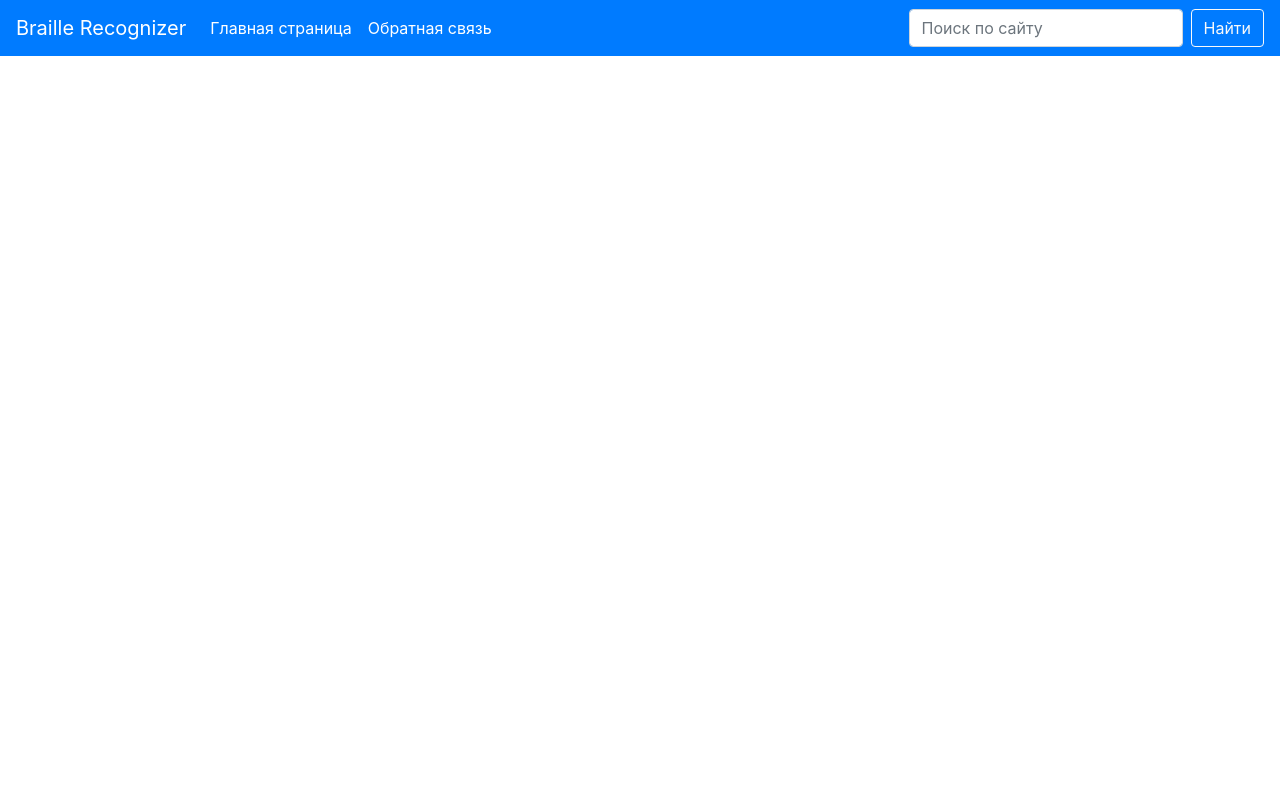
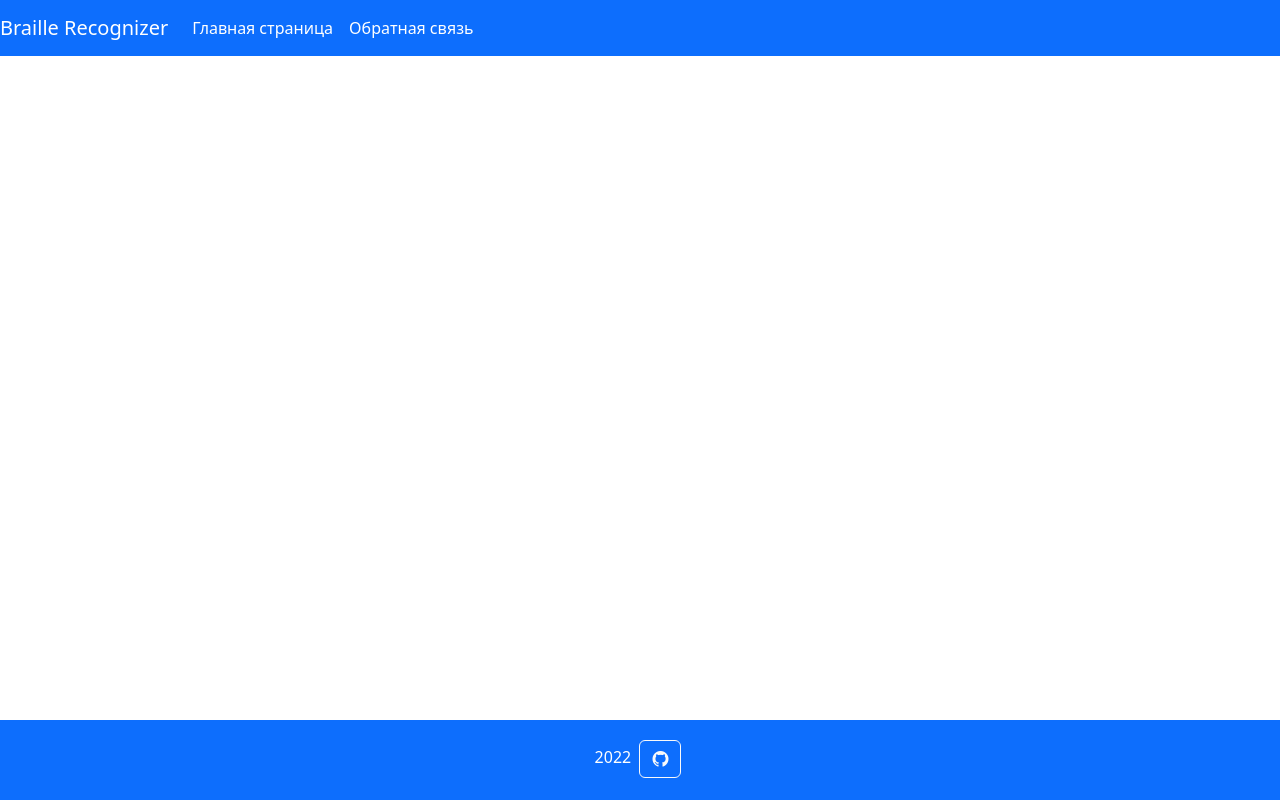
Before and after one commit to edwa1401/Braille-recognizer, a Flask app: template webapp/templates/base.html in a window 1280 px wide. Run offline with Flask 3, Linux system fonts and the light colour scheme; the template is opened without the code that fills it: most values are stand-ins (such as "Sample title", 1, 10 or a date in 2020); some libraries are stand-ins or nearby versions.

Commit message:
Added footer

```diff
--- /dev/null
+++ b/webapp/static/style.css
@@ -0,0 +1,7 @@
+footer {
+   position:fixed;
+   left:0px;
+   bottom:0px;
+   height:80px;
+   width:100%;
+}
--- a/webapp/templates/base.html
+++ b/webapp/templates/base.html
@@ -7,12 +7,16 @@
 
         <!-- Bootstrap CSS -->
         <link rel="stylesheet" href="https://cdn.jsdelivr.net/npm/bootstrap@4.1.3/dist/css/bootstrap.min.css">
+        <link rel="stylesheet" href="https://cdn.jsdelivr.net/npm/bootstrap-icons@1.9.1/font/bootstrap-icons.css">
+        <link href="https://cdn.jsdelivr.net/npm/bootstrap@5.2.2/dist/css/bootstrap.min.css" rel="stylesheet">
+        <link rel="stylesheet" href="{{ url_for('static', filename='style.css') }}">
 
         <title> {{ page_title }} </title>
     </head>
     <body>
         {% include "menu.html" %}
         <div class="container">{% block content %}{% endblock %}</div>
+        {% include "footer.html" %}
         <!-- Optional JavaScript -->
         <!-- jQuery first, then Popper.js, then Bootstrap JS -->
         <script src="https://code.jquery.com/jquery-3.3.1.slim.min.js" crossorigin="anonymous"></script>
--- /dev/null
+++ b/webapp/templates/footer.html
@@ -0,0 +1,11 @@
+<footer class="bg-primary text-center text-white">
+    <!-- Copyright -->
+    <div class="text-center p-3" style="background-color: primary;">
+        2022
+        <a class="btn btn-outline-light btn-floating m-1" href="https://github.com/edwa1401/Braille-recognizer"
+           target="_blank" role="button">
+            <i class="bi bi-github"></i>
+        </a>
+    </div>
+    <!-- Copyright -->
+</footer>
--- a/webapp/templates/menu.html
+++ b/webapp/templates/menu.html
@@ -13,9 +13,9 @@
                 <a class="nav-link" href="{{ url_for('feedback.feedback') }}">Обратная связь</a>
             </li>
         </ul>
-        <form class="form-inline my-2 my-lg-0">
-            <input class="form-control mr-sm-2" type="search" placeholder="Поиск по сайту" aria-label="Search">
-            <button class="btn btn-outline-light my-2 my-sm-0" type="submit">Найти</button>
-        </form>
+<!--        <form class="form-inline my-2 my-lg-0">-->
+<!--            <input class="form-control mr-sm-2" type="search" placeholder="Поиск по сайту" aria-label="Search">-->
+<!--            <button class="btn btn-outline-light my-2 my-sm-0" type="submit">Найти</button>-->
+<!--        </form>-->
     </div>
 </nav>
```
Also changed, not shown: requirements.txt (+49 -10 lines), webapp/load_image/views.py (+16 -1 lines), webapp/templates/load_image/index.html (+15 -5 lines), webapp/static/splash_screen.jpg (added), 1 other file.
